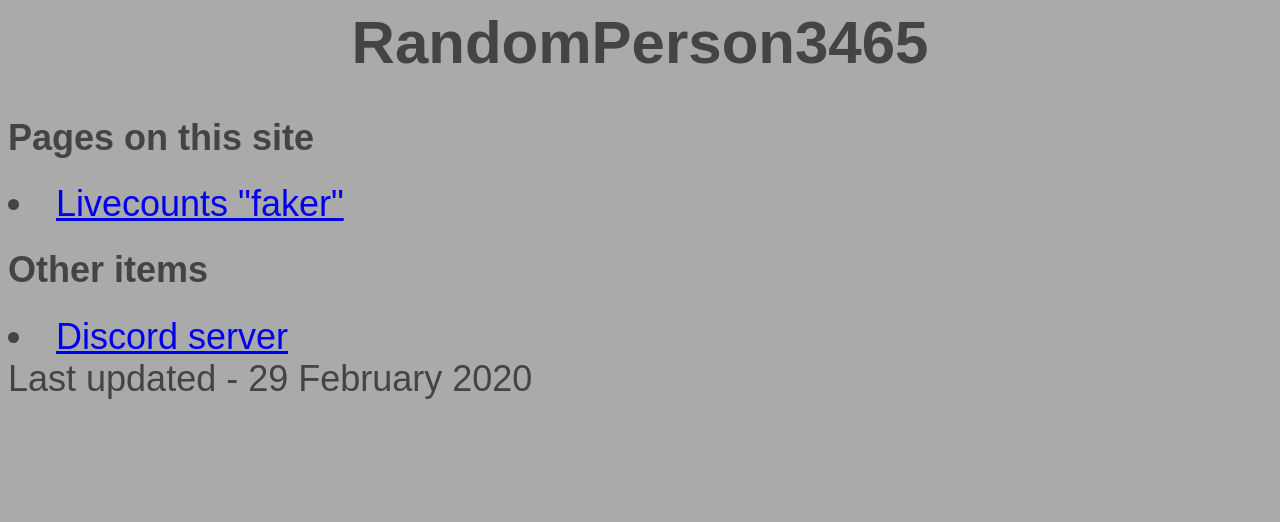
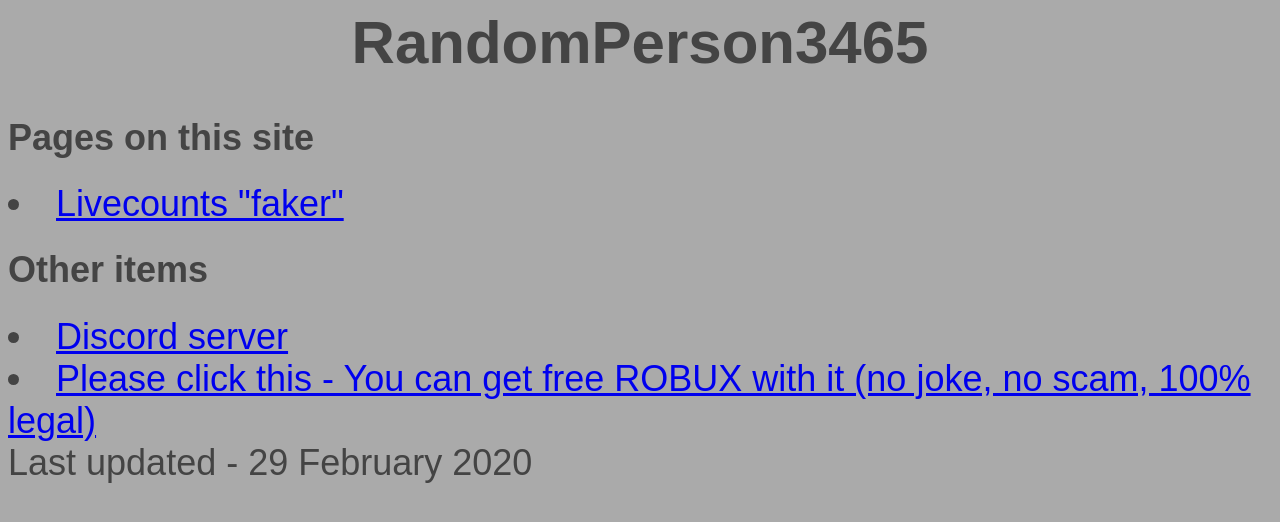
Before and after one commit to RandomPerson3465/randomperson3465.github.io, a plain HTML site: page index.html in a window 1280 px wide. Drawn offline with Linux system fonts and the light colour scheme.

Commit message:
Update index.html

```diff
--- a/index.html
+++ b/index.html
@@ -10,6 +10,7 @@
  <div>
  <h1 style="font-size: 36">Other items</h1>
  <li><a href="/discord">Discord server</a></li>
+ <li><a href="https://www.pointsprizes.com/blg/18020944/638/20-best-minecraft-mods-in-2019">Please click this - You can get free ROBUX with it (no joke, no scam, 100% legal)</a></li>
  <text>Last updated - 29 February 2020</text>
  </div>
  </div>
```
